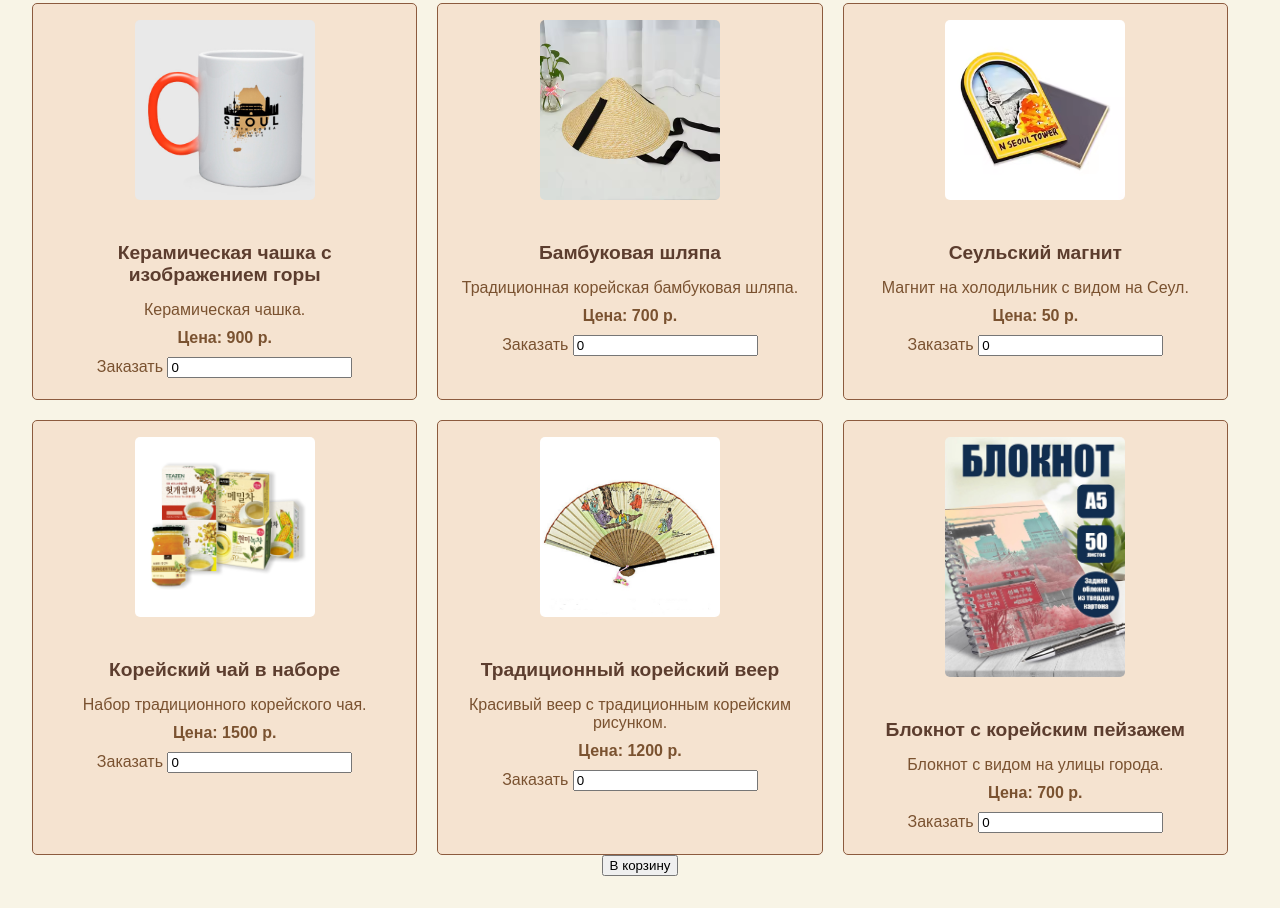
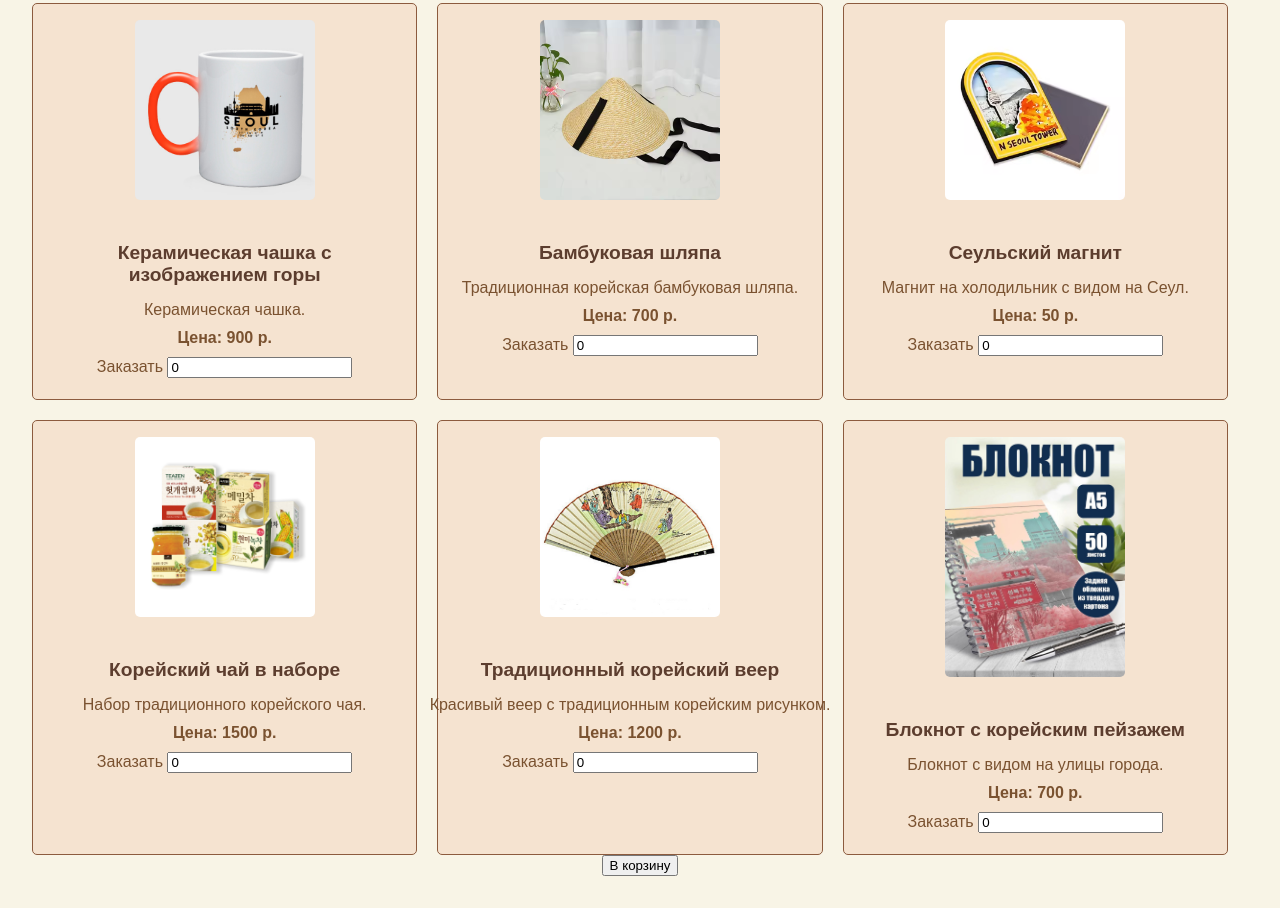
Before and after one commit to KhristineTarasenko/WebTechSite2, a plain HTML site: page SeoulV2/shop.html in a window 1280 px wide. Shown: the part 315-1223 px from the top of the page. Drawn offline with Linux system fonts and the light colour scheme.

Commit message:
Update styles.css

```diff
--- a/SeoulV2/styles.css
+++ b/SeoulV2/styles.css
@@ -376,7 +376,7 @@ footer p {
 .product-description, .product-price {
     margin-bottom: 10px; /* Отступы между элементами */
     text-align: center; /* Выравнивание текста по центру */
-    white-space: normal; /* Даем возможность тексту переноситься */
+    white-space: nowrap; /* Даем возможность тексту переноситься */
     overflow: visible; /* Отключаем обрезку текста */
 }
 
```
